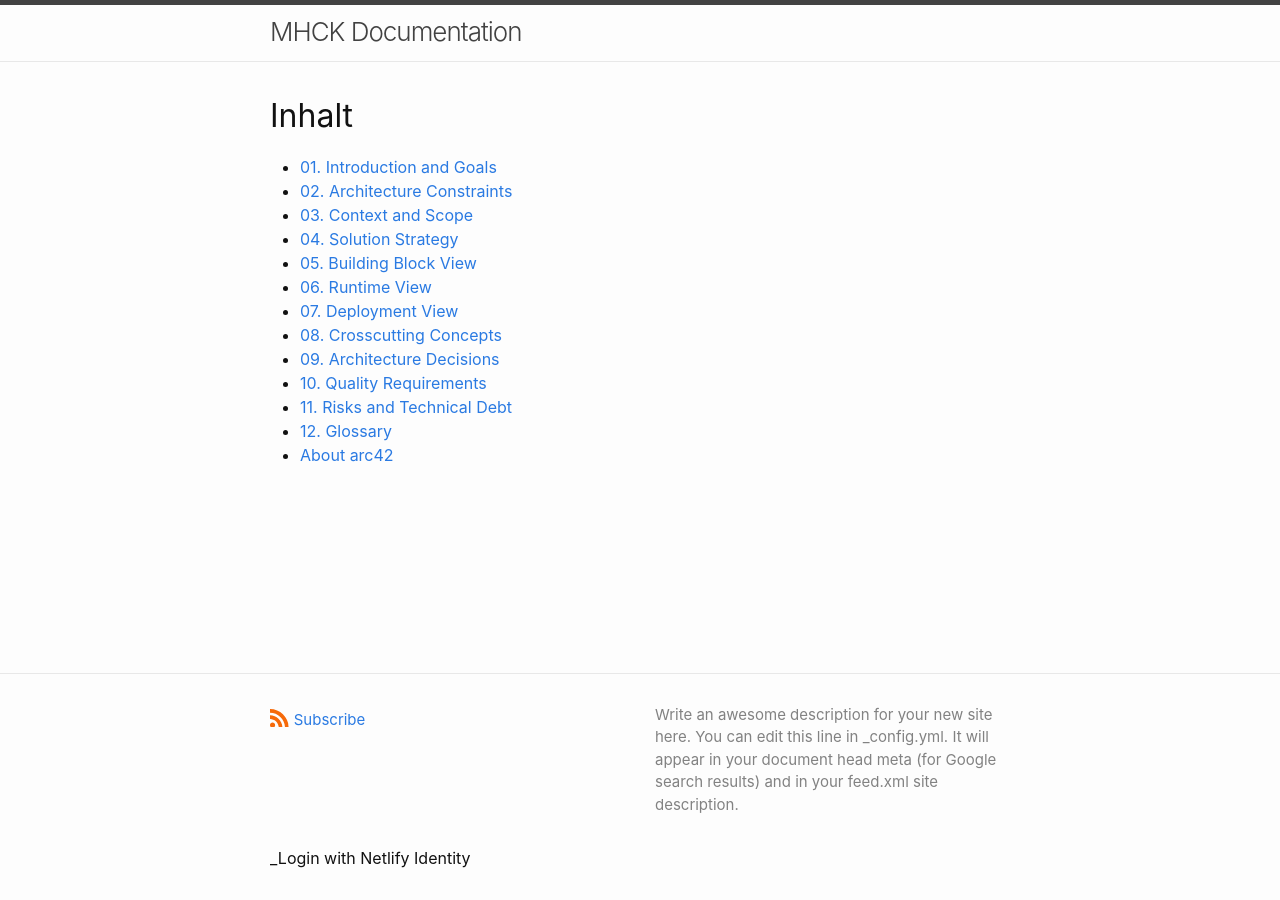
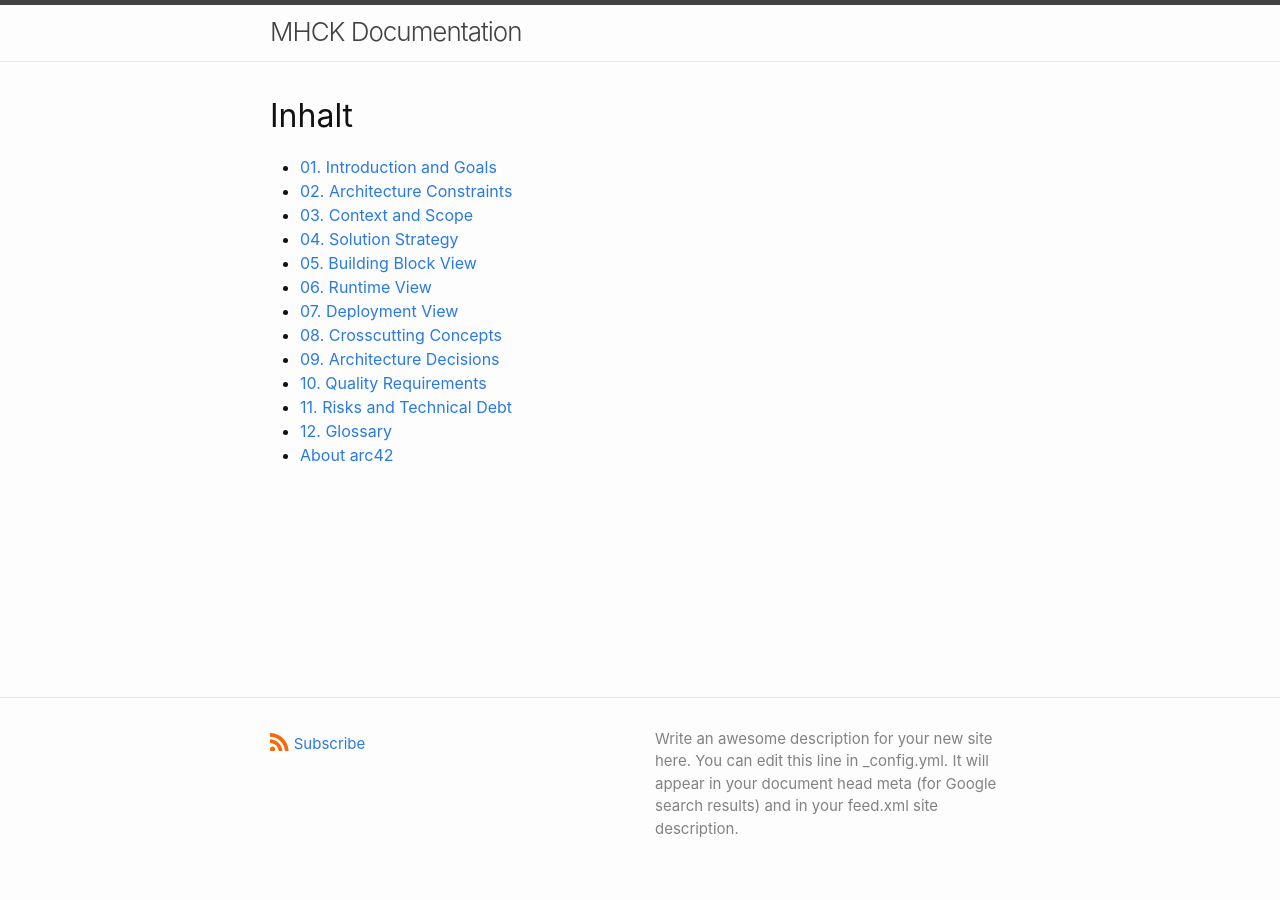
Before and after one commit to adamevoila/MHCK-Management, a Jekyll site: the page built from index.markdown, in a window 1280 px wide. Built offline with Jekyll 4.4.1, drawn with Linux system fonts in a browser that asks for light colours; a script that is not in the unit is left out.

Commit message:
Rerouting

```diff
--- a/_includes/footer.html
+++ b/_includes/footer.html
@@ -31,7 +31,7 @@
     <div class="social-links">
       {%- include social.html -%}
     </div>
-    <div data-netlify-identity-button>_Login with Netlify Identity</div>
+    <div data-netlify-identity-menu></div>
   </div>
 
 </footer>
```
Also changed, not shown: 1 other file.
